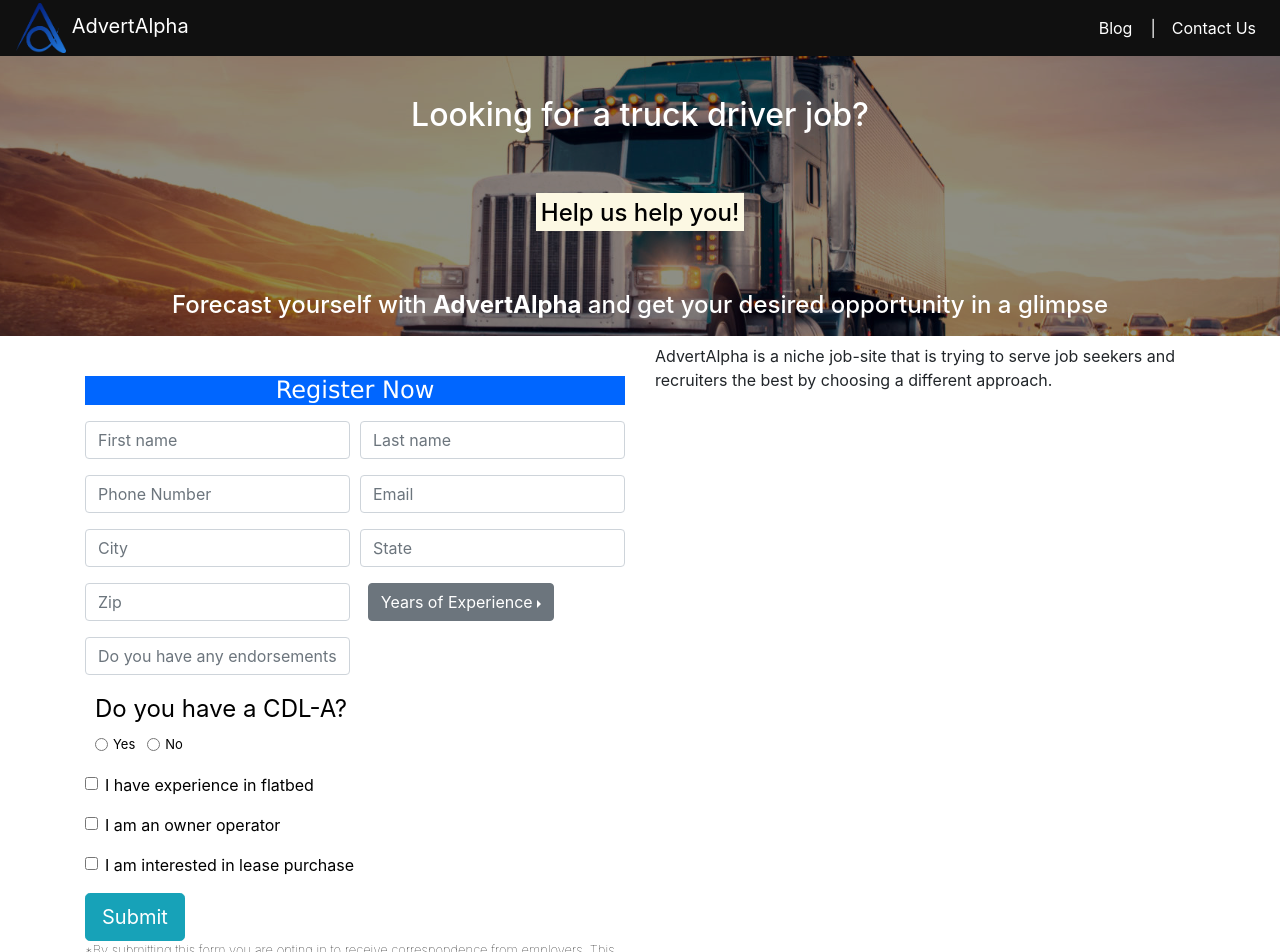
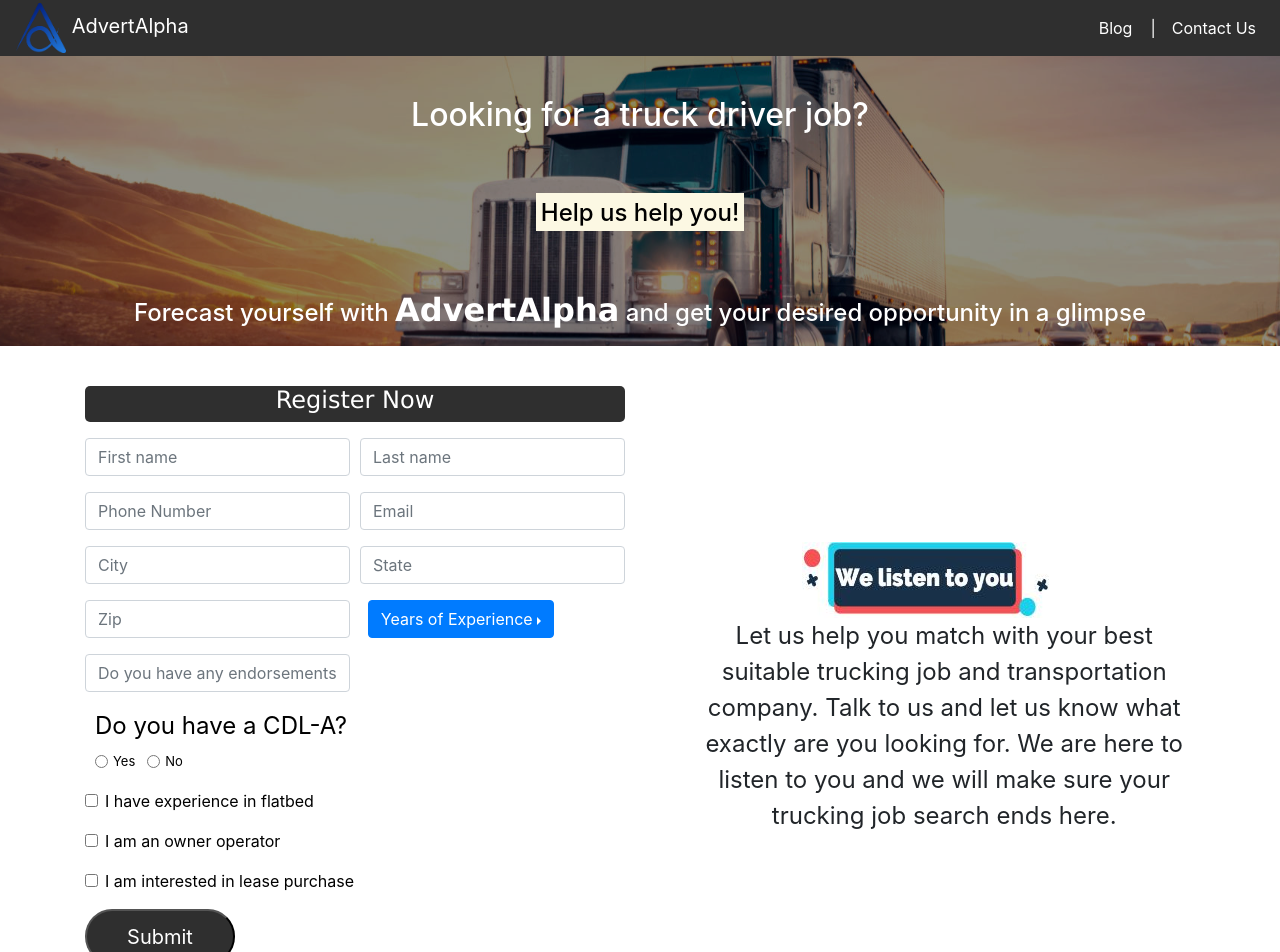
Before and after one commit to nvk1305/AdvertsAlpha, a React (Create React App) app in the folder website/: page / in a window 1280 px wide. Shown: the top 952 px of the page. Built offline with nearby package versions, Linux system fonts and the light colour scheme.

Commit message:
changed styling

```diff
--- a/website/src/App.css
+++ b/website/src/App.css
@@ -1,50 +1,9 @@
-/* .App {
-  text-align: center;
-} */
-
-.App-logo {
-  height: 40vmin;
-  pointer-events: none;
-}
-
-@media (prefers-reduced-motion: no-preference) {
-  .App-logo {
-    animation: App-logo-spin infinite 20s linear;
-  }
-}
-
-/* .App-header {
-  background-color: #282c34;
-  min-height: 100vh;
-  display: flex;
-  flex-direction: column;
-  align-items: center;
-  justify-content: center;
-  font-size: calc(10px + 2vmin);
-  color: white; */
-/* } */
-
-.App-link {
-  color: #61dafb;
-}
-
-
-
-@keyframes App-logo-spin {
-  from {
-    transform: rotate(0deg);
-  }
-  to {
-    transform: rotate(360deg);
-  }
-}
-
 .container-form {
   margin-top: 4vh;
   /* font-weight: bolder;
-  text-align: center;
-  margin-left: 3vh;
-  padding-left: 1vh; */
+  /* text-align: center; */
+  /* margin-left: -30vh; */
+  /* padding-left: 1vh; */
   background-color: rgba(0, 0, 0, 0);
   color: rgb(0, 0, 0);
 }
@@ -52,6 +11,11 @@
 /* .form {
   margin-top: 2vh;
 } */
+/* .container-homePage {
+  background-image: url("truck.jpg");
+  background-position: center;
+} */
+
 .container-homePage {
   background-image: url("truck11.png");
   background-position: center;
@@ -61,8 +25,11 @@
 
 .applyNow {
   text-align: center;
+  height: 4.5vh;
+  border-radius: 5px;
   margin-bottom: 2vh;
-  background-color: rgb(0, 102, 255);
+  /* background-color: rgb(0, 102, 255); */
+  background-color: #000000d0;
   font-family: Verdana, Arial, Helvetica, sans-serif;
   color: white;
 }
@@ -73,16 +40,25 @@
 
 
 .navbar {
-  background-color: #000000ef;
+  background-color: #000000d0;
   height: 7vh;
 }
 
 .container-blog {
-  color: white;
-  background: url('./340557.jpg') no-repeat center center fixed;
+  color: rgb(0, 0, 0);
+  font-size: medium;
+  /* color: white; */
+  /* background: url('./340557.jpg') no-repeat center center fixed; */
+  /* background: url('./340557.jpg'); */
+  background-image: linear-gradient(to bottom, #000000d0 , rgb(255, 255, 255));
+  /* background-color: rgb(25, 25, 77); */
+  /* background-position: center; */
+  background-position: absolute;
+  background-repeat: no-repeat;
+  background-size: cover;
+  height: fit-content;
   -webkit-background-size: cover;
   -moz-background-size: cover;
-  background-size: cover;
   -o-background-size: cover;
   }
 
@@ -95,6 +71,7 @@
     font-family: 'Segoe UI', Tahoma, Geneva, Verdana, sans-serif;
   }
 
+
 .form-check [type=checkbox] {
   background: #333;
   border-radius: 50px;
@@ -104,6 +81,38 @@
 .requestQuote {
   justify-content: center;
   margin-top: 2vh ;
+}
+
+.container-blog {
+  justify-content: left;
+}
+
+.contactSubmitBtn, .registerSubmitBtn {
+  /* font-family: Raleway-Bold; */
+  font-size: 20px;
+  line-height: 1.2;
+  /* /* display: -webkit-box; */
+  display: -webkit-flex;
+  display: -moz-box;
+  display: -ms-flexbox;
+  display: flex;
+  justify-content: center;
+  align-items: center;
+  padding: 0 20px;
+  min-width: 150px;
+  color: rgb(255, 255, 255);
+  background-color: black;
+  height: 55px;
+  border-radius: 27px;
+}
+
+.registerSubmitBtn {
+  /* background-color: black; */
+  background-color: #000000d0;
+}
+
+.formLabel {
+font-size: small;
 }
 
 
@@ -147,6 +156,7 @@
       opacity: 1;
   }
 }
+
 .highlight {
   text-align: center;
   font-size: 3vh;
--- a/website/src/App.js
+++ b/website/src/App.js
@@ -5,8 +5,9 @@
 import Blog from './Blog'
 import 'bootstrap/dist/css/bootstrap.min.css';
 import logo from './advertalphaicon.png';
-import ReactGa from 'react-ga';
+import ReactGA from 'react-ga';
 // import logo from './logo1.png'
+import ContactUsModal from "./ContactUsModal"
 
 class App extends React.Component {
   constructor(props) {
@@ -19,11 +20,18 @@
     }
   }
 
+  componentDidMount() {
+    ReactGA.initialize('UA-170502343-1');
+  }
+
   useEffect = (() => {
-    ReactGa.initialize('UA-170502343-1')
-    ReactGa.pageview('/Homepage')
+    // ReactGa.initialize('UA-170502343-1')
+    ReactGA.pageview('/')
+  }, [])
 
-  }, [])
+  handleClick = (selectedKey) => {
+    selectedKey === "2" ? this.setState({ showModal: true }) : this.setState({ activeKey: selectedKey })
+  }
 
   handleClick = (selectedKey) => {
     selectedKey === "2" ? this.setState({ showModal: true }) : this.setState({ activeKey: selectedKey })
--- a/website/src/Blog.js
+++ b/website/src/Blog.js
@@ -8,7 +8,7 @@
         return (
             <div className="container-blog" >
                 <div className="container" >
-                    <div>
+                    <div style={{ fontSize: "x-large", textIndent: "10vw", color: "white" }}>
                         <p>At Advertalpha, we help recruiters get the most relevant jobseekers for their listings and most relevant jobs for the job seekers. To achieve that, to add a
                     pinch of quality to service, we are validating the information before serving it.</p>
 
--- /dev/null
+++ b/website/src/ContactUsModal.js
@@ -0,0 +1,110 @@
+import React from 'react'
+import { Modal, Form, Col, Row, InputGroup, FormControl } from 'react-bootstrap'
+
+class Contactusmodal extends React.Component {
+    constructor(props) {
+        super(props);
+        this.state = {
+            name: "",
+            email: "",
+            subject: "",
+            message: "",
+            showSuccessModal: false
+        }
+    }
+
+    addDataToDB = () => {
+        var myHeaders = new Headers();
+        myHeaders.append("Content-Type", "application/json");
+        var raw = JSON.stringify({
+            "name": this.state.name,
+            "email": this.state.email,
+            "subject": this.state.subject,
+            "message": this.state.message
+        })
+        var requestOptions = {
+            method: 'POST',
+            headers: myHeaders,
+            body: raw,
+            redirect: 'follow'
+        };
+
+        fetch("https://k560p3a91d.execute-api.us-east-1.amazonaws.com/dev", requestOptions)
+            .then(response => response.json())
+            .then(result => console.log("Response from API: ", result))
+            .catch(error => console.log('error', error));
+    }
+
+    handleChange = (event) => {
+        this.setState({
+            [event.target.id]: event.target.value
+        })
+    }
+
+    handleSubmit = () => {
+        this.addDataToDB()
+        this.setState({ showSuccessModal: true })
+    }
+
+    handleClose = () => {
+        this.setState({ showSuccessModal: false })
+    }
+
+    render() {
+        console.log(this.state)
+        return (
+            <div>
+                <Modal size="md" show={this.props.showModal} onHide={this.props.onModalClose}>
+                    <Modal.Header closeButton>
+                        <Modal.Title>Leave us a message</Modal.Title>
+                    </Modal.Header>
+                    <Modal.Body>
+                        <div>
+                            <Form.Row>
+                                <Form.Group as={Col} md="12" controlId="validationCustom01">
+                                    <Form.Control
+                                        id="name"
+                                        onChange={this.handleChange}
+                                        required
+                                        type="text"
+                                        placeholder="Name"
+                                    />
+                                </Form.Group>
+                            </Form.Row>
+                            <Form.Row>
+                                <Form.Group as={Col} md="12" controlId="validationCustom01">
+                                    <Form.Control
+                                        id="email"
+                                        onChange={this.handleChange}
+                                        required
+                                        type="email"
+                                        placeholder="Email"
+                                    />
+                                </Form.Group>
+                            </Form.Row>
+                            <Form.Row>
+                                <Form.Group as={Col} md="12" controlId="validationCustom01">
+                                    <Form.Control
+                                        as="textarea"
+                                        rows="5"
+                                        id="message"
+                                        onChange={this.handleChange}
+                                        type="text"
+                                        placeholder="Message"
+                                    />
+                                </Form.Group>
+                            </Form.Row>
+                        </div>
+                    </Modal.Body>
+                    <Modal.Footer style={{ justifyContent: "center" }}>
+                        <button
+                            onClick={() => { this.handleSubmit(); this.props.onModalSubmit() }}
+                            className="contactSubmitBtn">Submit</button>
+                    </Modal.Footer>
+                </Modal>
+            </div >
+        );
+    }
+}
+
+export default Contactusmodal;
--- a/website/src/Homepage.js
+++ b/website/src/Homepage.js
@@ -92,13 +92,13 @@
 
     render() {
         return (
-            <div>
+            // <div style={{ backgroundImage: "linear-gradient(rgb(233, 202, 191), white)" }}>
             <div>
                 <div class="container-homePage">
                     <div class="fader">
                         <h2 style={{ paddingTop: "5vh" }} >Looking for a truck driver job?</h2>
                         <h4 style={{ color: "#fffff", paddingTop: "7vh" }} ><mark>Help us help you!</mark></h4>
-                            <h4 style={{ color: "#fffff", paddingTop: "7vh", paddingBottom: "2vh" }}>Forecast yourself with <b>AdvertAlpha</b> and get your desired opportunity in a glimpse</h4>
+                        <h4 style={{ color: "#fffff", paddingTop: "7vh", paddingBottom: "2vh" }}>Forecast yourself with <b style={{ fontSize: "xx-large", fontFamily: "Verdana, Geneva, Tahoma, sans-serif" }}>AdvertAlpha</b> and get your desired opportunity in a glimpse</h4>
                     </div>
                 </div>
 
@@ -194,7 +194,7 @@
                                             <DropdownButton
                                                 required
                                                 drop="right"
-                                                    variant="secondary"
+                                                // variant="secondary"
                                                 onSelect={this.handleDropdown}
                                                 id="experience"
                                                 title={this.state.experience}>
@@ -274,12 +274,10 @@
                                             />
                                         </Form.Group>
                                     </Form.Row>
-                                        <div style={{ justifyContent: "center" }}>
-                                            <Button
-                                                onSubmit={this.handleSubmit}
-                                                variant="info"
-                                                size="lg"
-                                                type="submit">Submit</Button>
+                                    <div>
+                                        <button
+                                            onClick={() => { this.handleSubmit(); this.props.onModalSubmit() }}
+                                            className="registerSubmitBtn">Submit</button>
                                     </div>
                                     <div style={{ fontSize: "small", fontWeight: "lighter" }}>
                                         <p>
@@ -290,18 +288,16 @@
                                 </Form >
                             </div>
                         </div>
-                            <div class="col">
-                                <p>AdvertAlpha is a niche job-site that is trying to serve job seekers and recruiters the best by choosing a different approach.</p>
+                        <div class="col align-self-center highlight" >
+                            <img src={require('./wearehere.jpeg')}></img>
+                            <p style={{ marginLeft: "3vw" }}>Let us help you match with your best suitable trucking job and transportation company.
+                            Talk to us and let us know what exactly are you looking for.
+            We are here to listen to you and we will make sure your trucking job search ends here.</p>
                         </div>
                     </div>
                 </div>
-                </div>
-                <div class="col align-self-center highlight" >
-                    <img src={require('./wearehere.JPG')}></img>
-                    <p>Let us help you match with your best suitable trucking job and transportation company.
-                    Talk to us and let us know what exactly are you looking for.
-            We are here to listen to you and we will make sure your trucking job search ends here.</p>
-                </div>
+
+
                 <div className="opportunityText">
                     <p class="text-white bg-dark">Your opportunity strikes here...!</p>
                 </div>
```
Also changed, not shown: website/src/Requestaquote.js (+4 -4 lines), website/src/wearehere.jpeg (added). Lines whose indentation alone changed are shown as unchanged.
